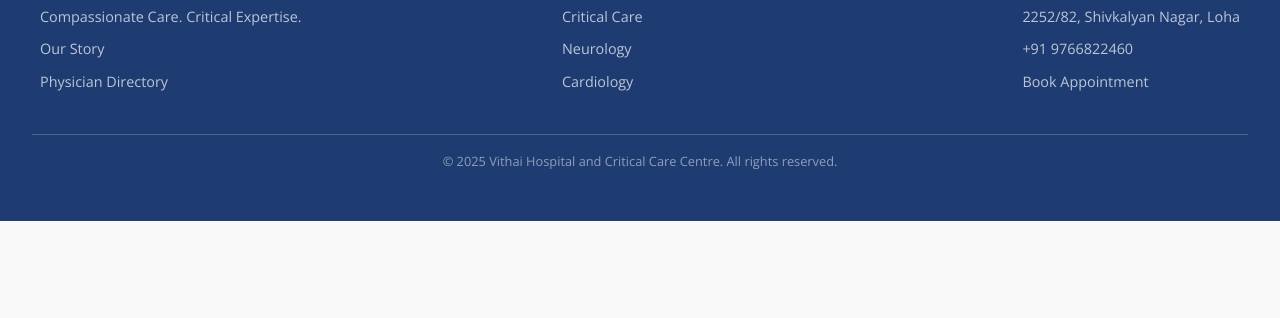
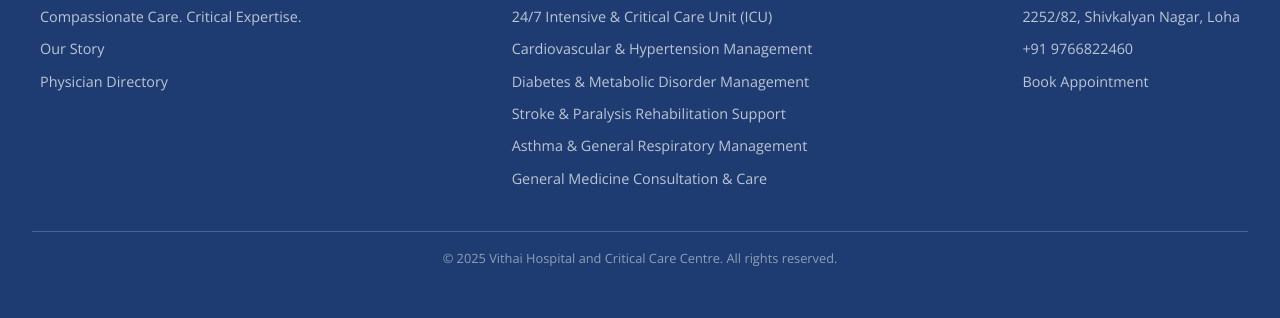
Before and after one commit to sgaikhar/VithaiHospital, a plain HTML site: page index.html in a window 1280 px wide. Shown: the part 1644-1962 px from the top of the page. Before the commit the page ends 1865 px from the top, so only its background shows below. Drawn offline with nearby package versions, Linux system fonts and the light colour scheme.

Commit message:
Update index.html

```diff
--- a/index.html
+++ b/index.html
@@ -744,9 +744,12 @@
             </div>
             <div class="footer-column">
                 <h4>Key Services</h4>
-                <a href="#services-page" onclick="showPage('services-page', this)">Critical Care</a>
-                <a href="#services-page" onclick="showPage('services-page', this)">Neurology</a>
-                <a href="#services-page" onclick="showPage('services-page', this)">Cardiology</a>
+                <a href="#services-page" onclick="showPage('services-page', this)">24/7 Intensive & Critical Care Unit (ICU)</a>
+                <a href="#services-page" onclick="showPage('services-page', this)">Cardiovascular & Hypertension Management</a>
+                <a href="#services-page" onclick="showPage('services-page', this)">Diabetes & Metabolic Disorder Management</a>
+				<a href="#services-page" onclick="showPage('services-page', this)">Stroke & Paralysis Rehabilitation Support</a>
+                <a href="#services-page" onclick="showPage('services-page', this)">Asthma & General Respiratory Management</a>
+                <a href="#services-page" onclick="showPage('services-page', this)">General Medicine Consultation & Care</a>
             </div>
             <div class="footer-column">
                 <h4>Contact & Help</h4>
```
